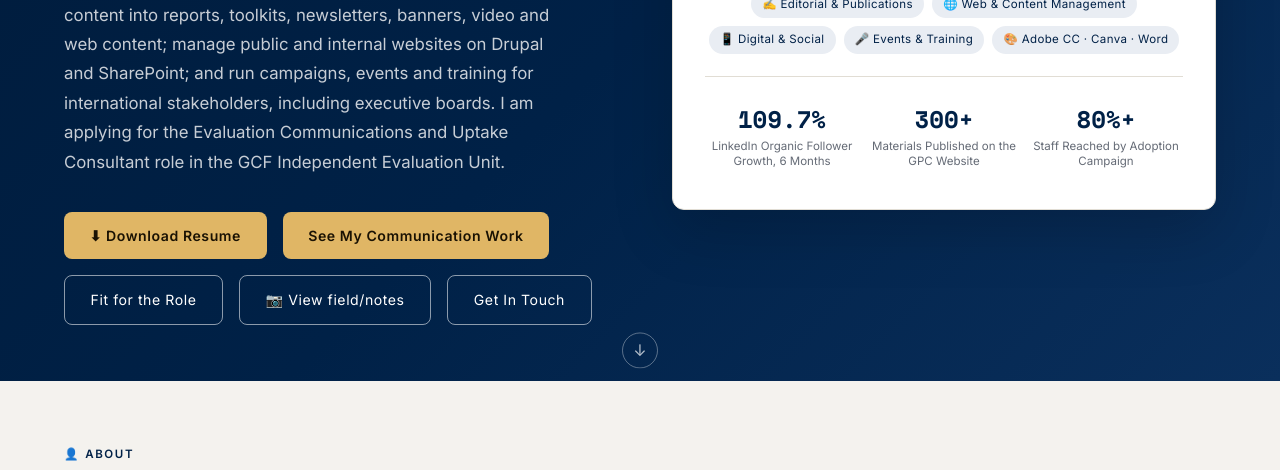
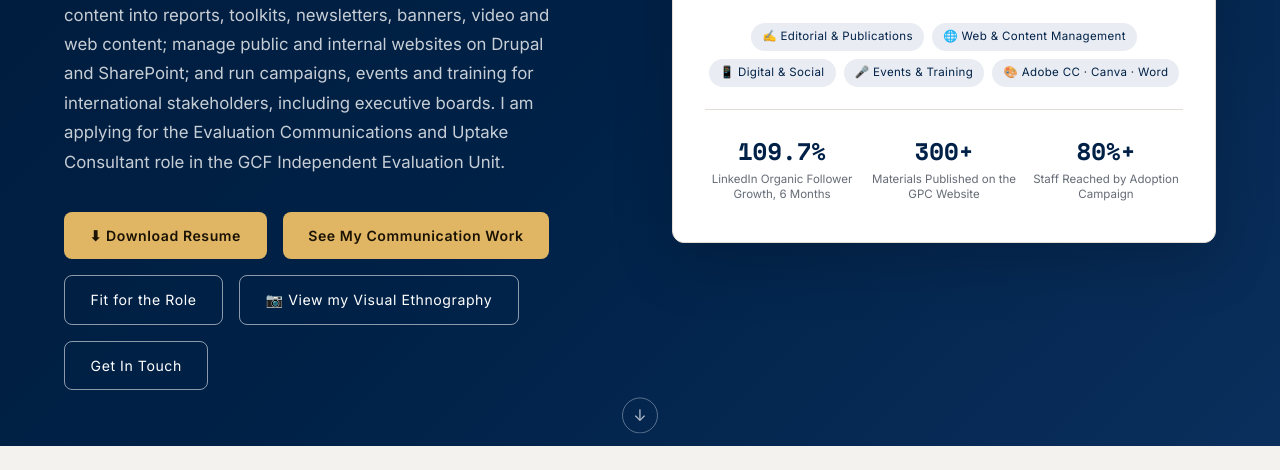
Before and after one commit to tmcastillon01/GCF.IEU, a plain HTML site: page index.html in a window 1280 px wide. Shown: the part 554-1024 px from the top of the page. Drawn offline with nearby package versions, Linux system fonts and the light colour scheme.

Commit message:
Update index.html

```diff
--- a/index.html
+++ b/index.html
@@ -588,7 +588,7 @@
       <a class="btn-download" href="Castillon_CV_GCF.pdf" download>⬇ Download Resume</a>
       <a class="btn-primary" href="#work">See My Communication Work</a>
       <a class="btn-outline" href="#rolefit">Fit for the Role</a>
-      <a class="btn-outline" href="https://timothycastillon.com" target="_blank" rel="noopener noreferrer">📷 View field/notes</a>
+      <a class="btn-outline" href="https://tmcastillon01.github.io/PhotoPortfolio/" target="_blank" rel="noopener noreferrer">📷 View my Visual Ethnography</a>
       <a class="btn-outline" href="#contact">Get In Touch</a>
     </div>
   </div>
```
